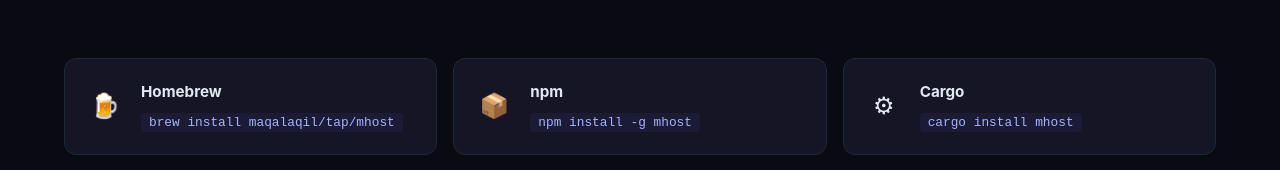
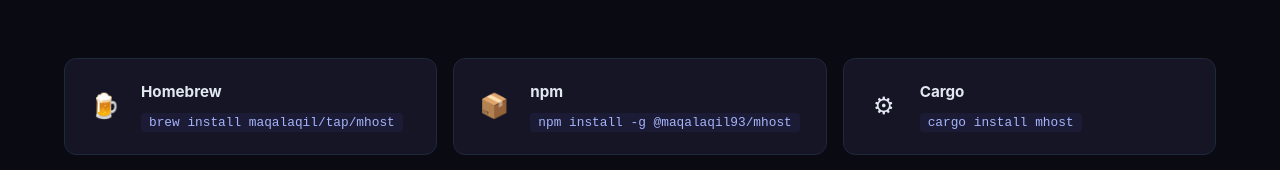
Before and after one commit to maqalaqil/mhost, a plain HTML site: page website/index.html in a window 1280 px wide. Shown: the part 7453-7623 px from the top of the page. Drawn offline with Linux system fonts and the light colour scheme; animation ran at ten frames a second.

Commit message:
chore: update npm install commands to @maqalaqil93/mhost across README and landing page

```diff
--- a/website/index.html
+++ b/website/index.html
@@ -586,9 +586,9 @@
         <div><div class="install-name">Homebrew</div><code>brew install maqalaqil/tap/mhost</code></div>
         <button class="copy-btn">Copy</button>
       </div>
-      <div class="install-card copyable" data-copy="npm install -g mhost">
+      <div class="install-card copyable" data-copy="npm install -g @maqalaqil93/mhost">
         <div class="install-icon">&#128230;</div>
-        <div><div class="install-name">npm</div><code>npm install -g mhost</code></div>
+        <div><div class="install-name">npm</div><code>npm install -g @maqalaqil93/mhost</code></div>
         <button class="copy-btn">Copy</button>
       </div>
       <div class="install-card copyable" data-copy="cargo install mhost">
```
Also changed, not shown: README.md.
